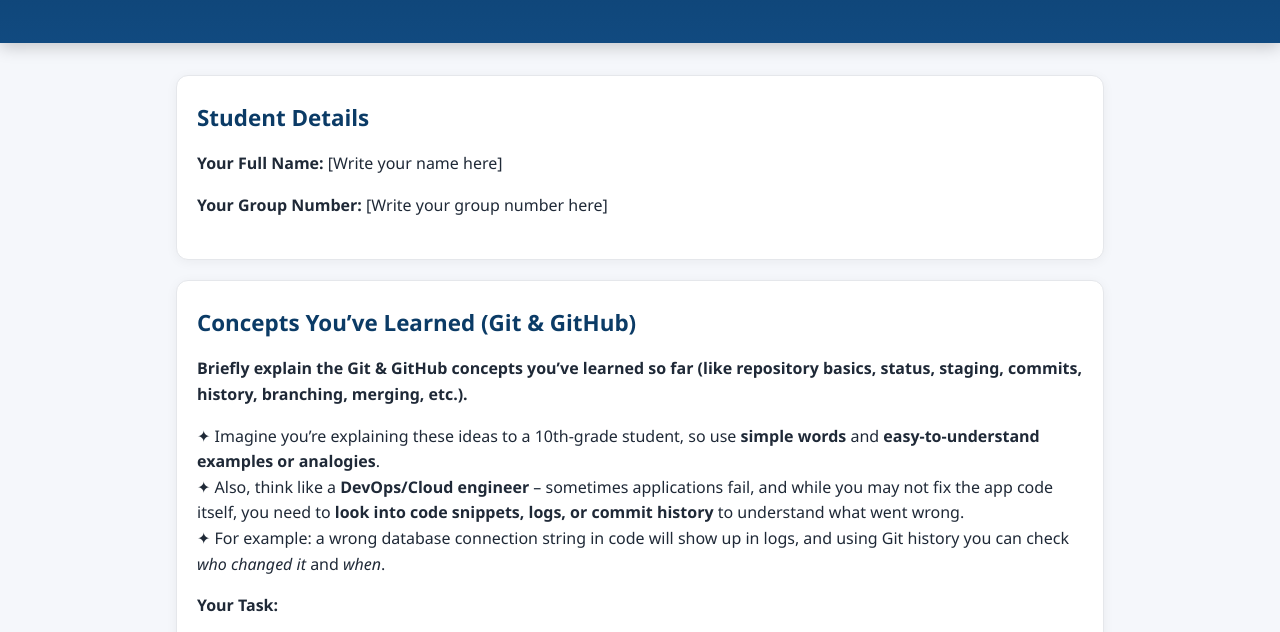
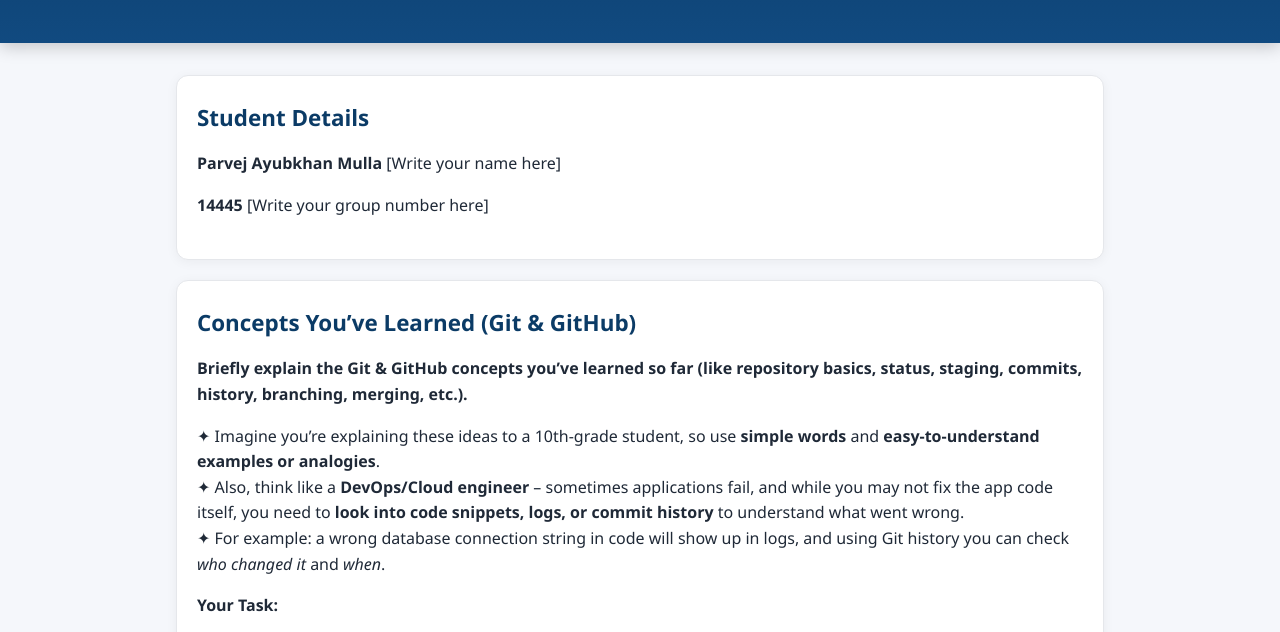
Before and after one commit to mullaparvej/Demo_1, a plain HTML site: page index.html in a window 1280 px wide. Shown: the part 159-791 px from the top of the page. Drawn offline with Linux system fonts and the light colour scheme.

Commit message:
added student name

```diff
--- a/index.html
+++ b/index.html
@@ -29,8 +29,8 @@
         <!-- Student Details -->
         <section class="card student-info" aria-labelledby="student-details">
             <h2 id="student-details">Student Details</h2>
-            <p><b>Your Full Name:</b> <span class="placeholder">[Write your name here]</span></p>
-            <p><b>Your Group Number:</b> <span class="placeholder">[Write your group number here]</span></p>
+            <p><b>Parvej Ayubkhan Mulla</b> <span class="placeholder">[Write your name here]</span></p>
+            <p><b>14445</b> <span class="placeholder">[Write your group number here]</span></p>
         </section>
 
         <!-- Concepts Learned -->
```
